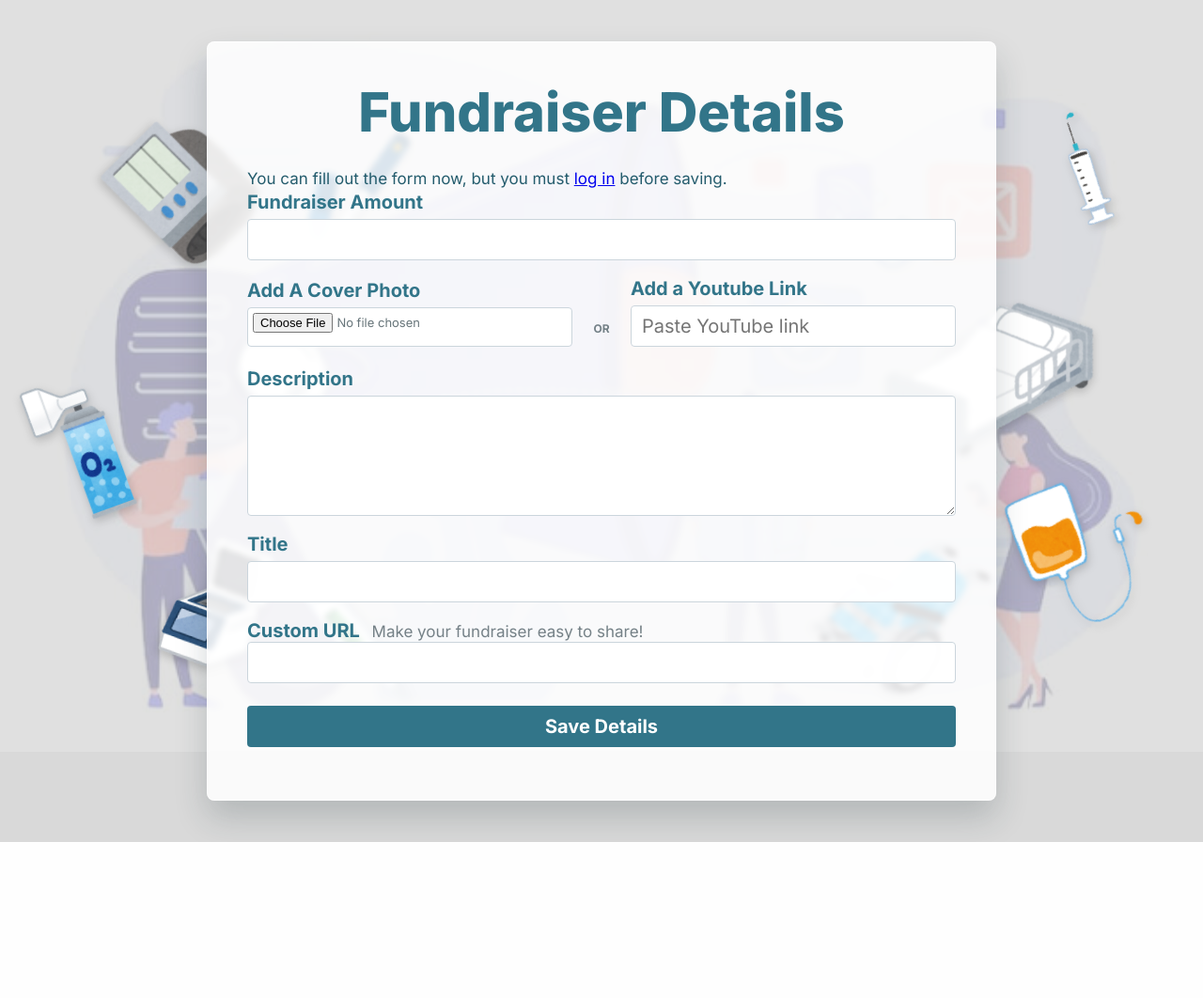
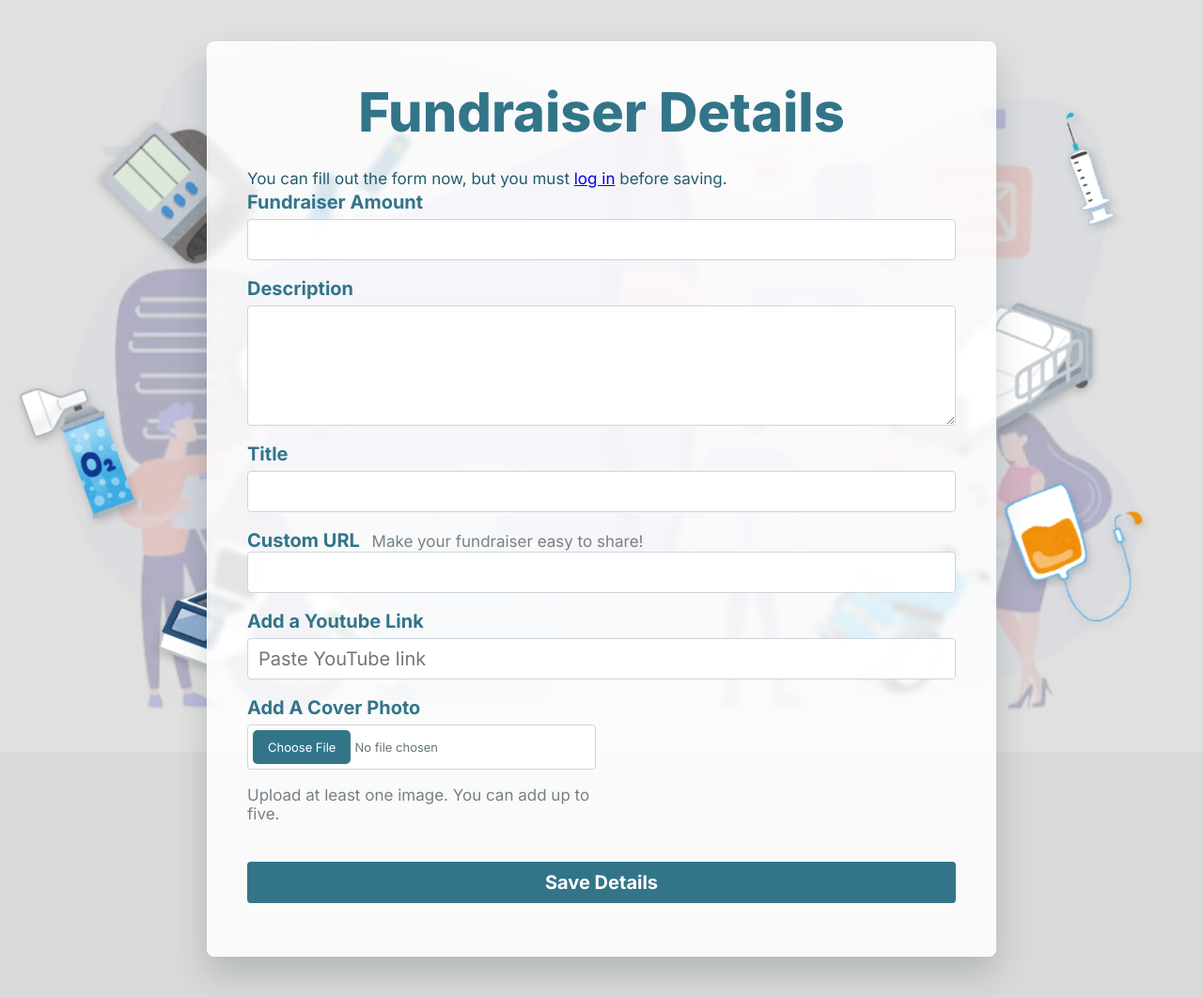
Before and after one commit to lalapromax/WebDev, a Flask app: page /campaign-create in a window 1280 px wide. Shown: the whole page at 94% size. Before the commit the page ends 896 px from the top, so only its background shows below. Run offline with Flask 3, Linux system fonts and the light colour scheme.

Commit message:
Made the compaign-create Page

```diff
--- a/app.py
+++ b/app.py
@@ -147,8 +147,8 @@ def campaign_create():
     description = request.form.get("description", "").strip()
     youtube_url = request.form.get("youtubeLink", "").strip()
     custom_url = request.form.get("customUrl", "").strip().lower()
-    image = request.files.get("coverPhoto")
-    has_image = bool(image and image.filename)
+    images = [image for image in request.files.getlist("coverPhotos") if image.filename]
+    has_images = bool(images)
 
     try:
         amount = Decimal(request.form.get("fundraiserAmount", ""))
@@ -164,10 +164,16 @@ def campaign_create():
             error="Enter a valid amount with up to two decimal places.",
         )
 
-    if not title or has_image == bool(youtube_url):
+    if not title or has_images == bool(youtube_url):
         return render_template(
             "campaign-create.html",
-            error="Enter a title and choose either a cover photo or a YouTube link.",
+            error="Enter a title and upload at least one image or add a YouTube link, but not both.",
+        )
+
+    if len(images) > 5:
+        return render_template(
+            "campaign-create.html",
+            error="Upload no more than five cover photos.",
         )
 
     if custom_url and g.db.campaigns.find_one({"custom_url": custom_url}):
@@ -176,27 +182,30 @@ def campaign_create():
             error="That custom URL is already in use.",
         )
 
-    image_url = None
-    if has_image:
+    for image in images:
         extension = os.path.splitext(image.filename)[1].lower()
         if extension not in {".jpg", ".jpeg", ".png", ".webp"}:
             return render_template(
                 "campaign-create.html",
-                error="Use a JPG, PNG, or WebP cover photo.",
+                error="Use JPG, PNG, or WebP cover photos.",
             )
 
+    image_urls = []
+    for image in images:
+        extension = os.path.splitext(image.filename)[1].lower()
         filename = secure_filename(f"{uuid.uuid4().hex}{extension}")
         upload_folder = os.path.join(app.root_path, "static", "uploads")
         os.makedirs(upload_folder, exist_ok=True)
         image.save(os.path.join(upload_folder, filename))
-        image_url = url_for("static", filename=f"uploads/{filename}")
+        image_urls.append(url_for("static", filename=f"uploads/{filename}"))
 
     g.db.campaigns.insert_one({
         "title": title,
         "description": description,
         "amount_cents": int(amount * 100),
         "youtube_url": youtube_url or None,
-        "image_url": image_url,
+        "image_url": image_urls[0] if image_urls else None,
+        "image_urls": image_urls,
         "custom_url": custom_url or None,
         "owner_email": session["user"]["email"],
         "created_at": datetime.now(timezone.utc),
--- a/static/css/campaign-create.css
+++ b/static/css/campaign-create.css
@@ -21,7 +21,22 @@
         font-family: "Inter", sans-serif;
         font-size: 20px;
     }
+    /*Choose File Button*/
+    input[type="file"]::file-selector-button {
+    background-color: #327589;
+    color: white;
+    border: none;
+    padding: 10px 16px;
+    border-radius: 5px;
+    font-family: "Inter", sans-serif;
+    cursor: pointer;
+}
 
+    input[type="file"]::file-selector-button:hover {
+        background-color: #245968;
+    }
+
+    /*Background Image*/
     .campaign-background {
         position: fixed;
         inset: 0;
@@ -70,7 +85,7 @@
         box-shadow: 0 18px 35px rgba(28, 48, 55, 0.2);
         backdrop-filter: blur(3px);
     }
-
+    /*Fundraiser Details Header*/
     .card-header {
         margin: 0 0 26px;
         text-align: center;
@@ -126,8 +141,8 @@
 
     .media-row {
         display: grid;
-        grid-template-columns: minmax(0, 1fr) 38px minmax(0, 1fr);
-        align-items: end;
+        grid-template-columns: minmax(0, 1fr) minmax(0, 1fr);
+        align-items: center;
         gap: 12px;
         margin-bottom: 22px;
     }
@@ -135,20 +150,75 @@
     .media-row .field {
         margin: 0;
     }
+    /*Images Preview Function*/
+    .image-preview {
+        min-width: 0;
+    }
 
-    .or {
-        padding-bottom: 12px;
-        color: #748187;
-        font-size: 12px;
-        font-weight: 700;
+    .preview-frame {
+        position: relative;
+    }
+
+    .preview-frame img {
+        display: block;
+        width: 100%;
+        aspect-ratio: 16 / 10;
+        border: 1px solid var(--field-border);
+        border-radius: 4px;
+        background: #edf1f2;
+        object-fit: contain;
+    }
+
+    .preview-arrow {
+        position: absolute;
+        top: 50%;
+        display: grid;
+        width: 38px;
+        min-height: 38px;
+        padding: 0;
+        border-radius: 50%;
+        background: rgba(50, 117, 137, 0.9);
+        font-size: 23px;
+        line-height: 1;
+        place-items: center;
+        transform: translateY(-50%);
+    }
+
+    .preview-arrow:hover {
+        background: var(--teal-dark);
+    }
+
+    .preview-arrow:disabled {
+        opacity: 0.5;
+        cursor: default;
+    }
+
+    .preview-arrow:disabled:hover {
+        background: rgba(50, 117, 137, 0.9);
+    }
+
+    .preview-previous {
+        left: 8px;
+    }
+
+    .preview-next {
+        right: 8px;
+    }
+
+    .preview-count {
+        margin-top: 8px;
+        margin-bottom: 0;
+        color: var(--text);
+        font-size: 14px;
         text-align: center;
     }
-
+    /*Description Box*/
     textarea {
         min-height: 128px;
         resize: vertical;
     }
 
+    /*Make your fundraiser easy to share!*/
     .inline-label {
         display: inline;
         margin: 0 7px 0 0;
@@ -160,6 +230,7 @@
         font-weight: 400;
     }
 
+    /*Submit Button*/
     .submit-row {
         margin-top: 24px;
     }
@@ -214,10 +285,6 @@
             gap: 12px;
         }
 
-        .or {
-            padding: 0;
-        }
-
         .hint {
             display: block;
             margin-top: 3px;
--- a/static/main.js
+++ b/static/main.js
@@ -1,5 +1,83 @@
 document.addEventListener("DOMContentLoaded", () => {
     console.log("Page loaded.");
+
+    const imageInputs = document.getElementById("coverPhotoInputs");
+    if (!imageInputs) return;
+    const youtubeInput = document.getElementById("youtubeLink");
+    const preview = document.getElementById("coverPhotoPreview");
+    const previewImage = document.getElementById("coverPhotoPreviewImage");
+    const previewCount = document.getElementById("coverPhotoPreviewCount");
+    const previousButton = document.getElementById("previousCoverPhoto");
+    const nextButton = document.getElementById("nextCoverPhoto");
+    let selectedImages = [];
+    let previewUrls = [];
+    let currentImage = 0;
+
+    const showCurrentImage = () => {
+        if (!selectedImages.length) {
+            preview.hidden = true;
+            previewImage.removeAttribute("src");
+            previewCount.textContent = "";
+            return;
+        }
+
+        preview.hidden = false;
+        previewImage.src = previewUrls[currentImage];
+        previewImage.alt = selectedImages[currentImage].name;
+        previewCount.textContent = `Image ${currentImage + 1} of ${selectedImages.length}`;
+        previousButton.disabled = selectedImages.length < 2;
+        nextButton.disabled = selectedImages.length < 2;
+    };
+
+    const refreshPreviews = () => {
+        previewUrls.forEach((url) => URL.revokeObjectURL(url));
+        selectedImages = Array.from(imageInputs.querySelectorAll('input[type="file"]'))
+            .flatMap((input) => Array.from(input.files));
+        previewUrls = selectedImages.map((image) => URL.createObjectURL(image));
+        currentImage = Math.min(currentImage, selectedImages.length - 1);
+        showCurrentImage();
+    };
+
+    const syncImageRequirement = () => {
+        const firstImageInput = imageInputs.querySelector('input[type="file"]');
+        firstImageInput.required = !youtubeInput.value.trim();
+    };
+
+    syncImageRequirement();
+    youtubeInput.addEventListener("input", syncImageRequirement);
+
+    imageInputs.addEventListener("change", (event) => {
+        const changedInput = event.target;
+        if (!(changedInput instanceof HTMLInputElement) || changedInput.type !== "file") return;
+
+        const inputs = Array.from(imageInputs.querySelectorAll('input[type="file"]'));
+        const changedIndex = inputs.indexOf(changedInput);
+        if (changedInput.files.length && changedIndex === inputs.length - 1 && inputs.length < 5) {
+            const nextInput = document.createElement("input");
+            nextInput.type = "file";
+            nextInput.name = "coverPhotos";
+            nextInput.accept = "image/*";
+            nextInput.setAttribute("aria-label", `Cover photo ${inputs.length + 1}`);
+            imageInputs.appendChild(nextInput);
+        }
+
+        if (!changedInput.files.length) {
+            inputs.slice(changedIndex + 1).forEach((input) => input.remove());
+        }
+
+        syncImageRequirement();
+        refreshPreviews();
+    });
+
+    previousButton.addEventListener("click", () => {
+        currentImage = (currentImage - 1 + selectedImages.length) % selectedImages.length;
+        showCurrentImage();
+    });
+
+    nextButton.addEventListener("click", () => {
+        currentImage = (currentImage + 1) % selectedImages.length;
+        showCurrentImage();
+    });
 });
 
 function toggleMenu() {
--- a/templates/campaign-create.html
+++ b/templates/campaign-create.html
@@ -52,35 +52,6 @@
                 >
             </div>
 
-            <!-- Cover Photo and YouTube Link -->
-            <div class="media-row">
-
-                <div class="field">
-                    <label for="coverPhoto">Add A Cover Photo</label>
-
-                    <input
-                        id="coverPhoto"
-                        name="coverPhoto"
-                        type="file"
-                        accept="image/*"
-                    >
-                </div>
-
-                <div class="or">OR</div>
-
-                <div class="field">
-                    <label for="youtubeLink">Add a Youtube Link</label>
-
-                    <input
-                        id="youtubeLink"
-                        name="youtubeLink"
-                        type="url"
-                        placeholder="Paste YouTube link"
-                    >
-                </div>
-
-            </div>
-
             <!-- Description -->
             <div class="field">
                 <label for="description">Description</label>
@@ -115,7 +86,47 @@
                     type="text"
                 >
             </div>
+            <!-- Youtube Link -->
+            <div class="field">
+                    <label for="youtubeLink">Add a Youtube Link</label>
 
+                    <input
+                        id="youtubeLink"
+                        name="youtubeLink"
+                        type="url"
+                        placeholder="Paste YouTube link"
+                    >
+                </div>
+            <!-- Cover Photo -->
+            <div class="media-row">
+
+                <div class="field">
+                    <label for="coverPhoto">Add A Cover Photo</label>
+                    <div id="coverPhotoInputs">
+                        <input
+                            id="coverPhoto"
+                            name="coverPhotos"
+                            type="file"
+                            accept="image/*"
+                        >
+                    </div>
+                    <p class="hint">Upload at least one image. You can add up to five.</p>
+                </div>
+
+                <section class="image-preview" id="coverPhotoPreview" aria-label="Uploaded image preview" hidden>
+                    <div class="preview-frame">
+                        <img id="coverPhotoPreviewImage" alt="">
+                        <button id="previousCoverPhoto" class="preview-arrow preview-previous" type="button" aria-label="Previous image">
+                            <span aria-hidden="true">&larr;</span>
+                        </button>
+                        <button id="nextCoverPhoto" class="preview-arrow preview-next" type="button" aria-label="Next image">
+                            <span aria-hidden="true">&rarr;</span>
+                        </button>
+                    </div>
+                    <p class="preview-count" id="coverPhotoPreviewCount" aria-live="polite"></p>
+                </section>
+
+            </div>
             <!-- Submit Button -->
             <div class="submit-row">
                 <button type="submit">Save Details</button>
```
Also changed, not shown: static/css/campaign-preview.css (added), templates/campaign-preview.html (added).
